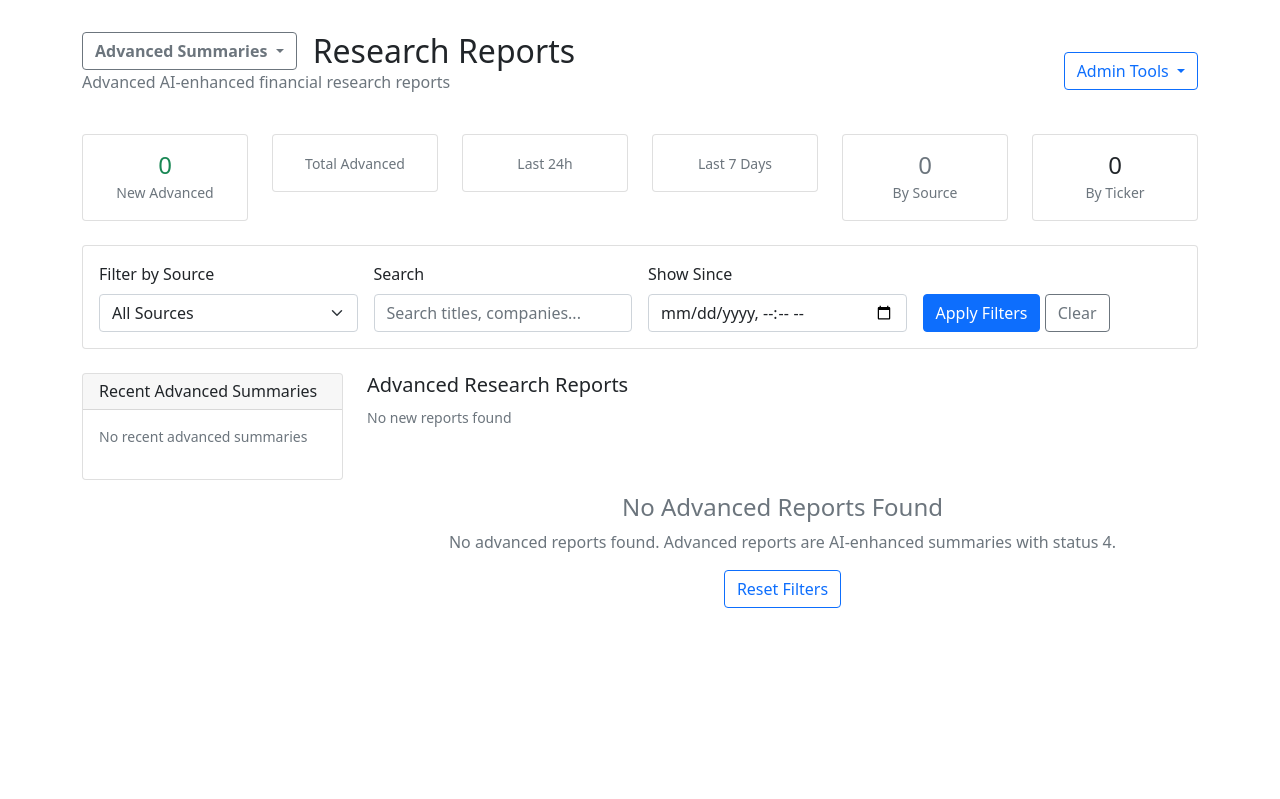
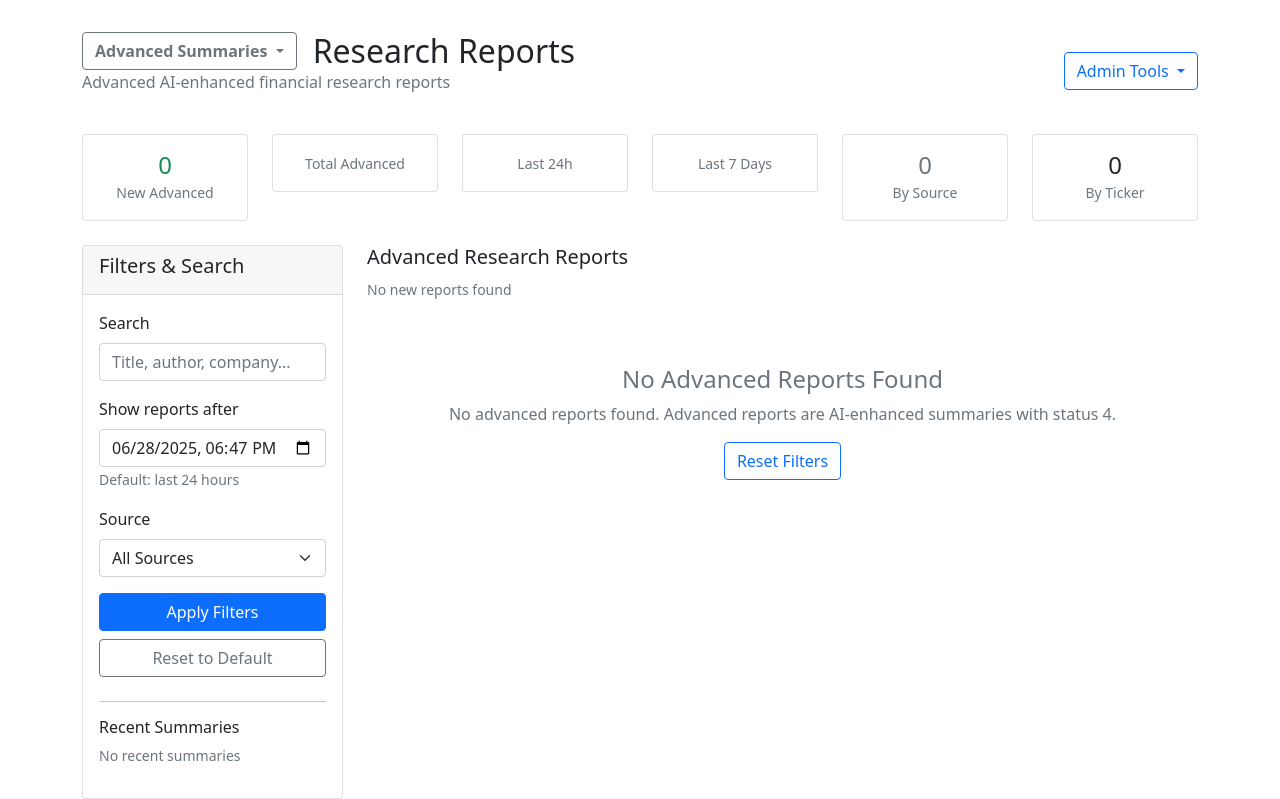
Before and after one commit to jerry-yan/gamma-intelligence, a Django app: page /research/summaries/advanced/ in a window 1280 px wide. Shown: the part 56-855 px from the top of the page. Before the commit the page ends 664 px from the top, so only its background shows below. Run offline with Django 5.2, Linux system fonts and the light colour scheme; the visitor is signed in with stand-in values (Sample User, id 1); data that the repository does not hold is empty.

Commit message:
commit 69 - advanced summaries fix

```diff
--- a/templates/research_summaries/advanced_summaries.html
+++ b/templates/research_summaries/advanced_summaries.html
@@ -90,70 +90,68 @@
     </div>
 </div>
 
-<!-- Filters Section -->
-<div class="row mb-4">
-    <div class="col-md-12">
+<div class="row">
+    <!-- Filters Sidebar -->
+    <div class="col-md-3">
         <div class="card">
+            <div class="card-header">
+                <h5>Filters & Search</h5>
+            </div>
             <div class="card-body">
-                <form method="GET" class="row g-3">
-                    <div class="col-md-3">
-                        <label class="form-label">Filter by Source</label>
+                <form method="get" action="">
+                    <!-- Search -->
+                    <div class="mb-3">
+                        <label class="form-label">Search</label>
+                        <input type="text" name="search" class="form-control" placeholder="Title, author, company..." value="{{ current_filters.search }}">
+                    </div>
+
+                    <!-- Datetime Filter -->
+                    <div class="mb-3">
+                        <label class="form-label">Show reports after</label>
+                        <input type="datetime-local" name="datetime" class="form-control" value="{{ formatted_datetime }}">
+                        <small class="text-muted">
+                            {% if user_last_read_time %}
+                                Default: your last read time
+                            {% else %}
+                                Default: last 24 hours
+                            {% endif %}
+                        </small>
+                    </div>
+
+                    <!-- Source Filter -->
+                    <div class="mb-3">
+                        <label class="form-label">Source</label>
                         <select name="source" class="form-select">
                             <option value="">All Sources</option>
                             {% for source in sources %}
-                                <option value="{{ source }}" {% if source == current_filters.source %}selected{% endif %}>
+                                <option value="{{ source }}" {% if current_filters.source == source %}selected{% endif %}>
                                     {{ source }}
                                 </option>
                             {% endfor %}
                         </select>
                     </div>
-                    <div class="col-md-3">
-                        <label class="form-label">Search</label>
-                        <input type="text" name="search" class="form-control"
-                               placeholder="Search titles, companies..."
-                               value="{{ current_filters.search }}">
-                    </div>
-                    <div class="col-md-3">
-                        <label class="form-label">Show Since</label>
-                        <input type="datetime-local" name="datetime" class="form-control"
-                               value="{{ current_filters.datetime }}">
-                    </div>
-                    <div class="col-md-3">
-                        <label class="form-label">&nbsp;</label>
-                        <div>
-                            <button type="submit" class="btn btn-primary">Apply Filters</button>
-                            <a href="{% url 'research_summaries:advanced_summaries' %}" class="btn btn-outline-secondary">Clear</a>
-                        </div>
-                    </div>
+
+                    <button type="submit" class="btn btn-primary w-100 mb-2">Apply Filters</button>
+                    <a href="{% url 'research_summaries:research_summaries' %}" class="btn btn-outline-secondary w-100">Reset to Default</a>
                 </form>
-            </div>
-        </div>
-    </div>
-</div>
 
-<div class="row">
-    <!-- Sidebar -->
-    <div class="col-md-3">
-        <div class="card">
-            <div class="card-header">
-                <h6 class="mb-0">Recent Advanced Summaries</h6>
-            </div>
-            <div class="card-body">
-                <div class="recent-summaries-list">
+                <!-- Recent Activity -->
+                <hr class="mt-4">
+                <h6>Recent Summaries</h6>
+                <div style="max-height: 200px; overflow-y: auto;">
                     {% for note in recent_summaries %}
                         <div class="border-bottom pb-2 mb-2">
-                            <small class="text-primary d-block">{{ note.raw_companies|default:note.parsed_ticker|default:"General" }}</small>
-                            <small>{{ note.raw_title|truncatechars:50 }}</small>
-                            <small class="text-muted d-block">
-                                {% if note.file_summary_time %}
-                                    {{ note.file_summary_time|date:"M d" }}
-                                {% else %}
-                                    {{ note.created_at|date:"M d" }}
-                                {% endif %}
+                            <a href="{% url 'research_summaries:note_detail' note.id %}" class="text-decoration-none">
+                                <strong class="">{{ note.raw_title|default:"Untitled"|truncatechars:30 }}</strong>
+                            </a>
+                            <br>
+                            <small class="text-muted">
+                                {% if note.parsed_ticker %}{{ note.parsed_ticker }} | {% endif %}
+                                {{ note.file_summary_time|date:"M d" }}
                             </small>
                         </div>
                     {% empty %}
-                        <p class="text-muted small">No recent advanced summaries</p>
+                        <p class="text-muted small">No recent summaries</p>
                     {% endfor %}
                 </div>
             </div>
@@ -226,7 +224,7 @@
                                                 <span class="mx-2">•</span>
                                             {% endif %}
                                             <span>{{ note.raw_title|default:"Untitled Report" }}</span>
-                                            <span class="badge bg-success ms-1">Advanced AI Summary</span>
+                                            <span class="badge bg-success ms-1">🧠</span>
                                         </div>
                                     </div>
                                 </div>
@@ -273,7 +271,7 @@
                                                 {% if note.publication_date %} • {{ note.publication_date|date:"Y-m-d" }}{% endif %}
                                                 {% if note.raw_author %} • {{ note.raw_author }}{% endif %}
                                                 {% if note.report_type %} • {{ note.report_type }}{% endif %}
-                                                <span class="badge bg-success ms-1">Advanced Summary</span>
+                                                <span class="badge bg-success ms-1">🧠</span>
                                             </div>
                                         </div>
                                         <button class="btn btn-sm btn-outline-secondary card-collapse-trigger">
@@ -403,7 +401,7 @@
                                                 {% if note.raw_author %} • {{ note.raw_author }}{% endif %}
                                                 {% if note.report_type %} • {{ note.report_type }}{% endif %}
                                                 {% if note.is_advanced_summary %}
-                                                    <span class="badge bg-warning ms-1" title="Advanced Summary Enabled">🧠 Advanced</span>
+                                                    <span class="badge bg-success ms-1" title="Advanced Summary Enabled">🧠 Advanced</span>
                                                 {% endif %}
                                             </div>
                                         </div>
```
